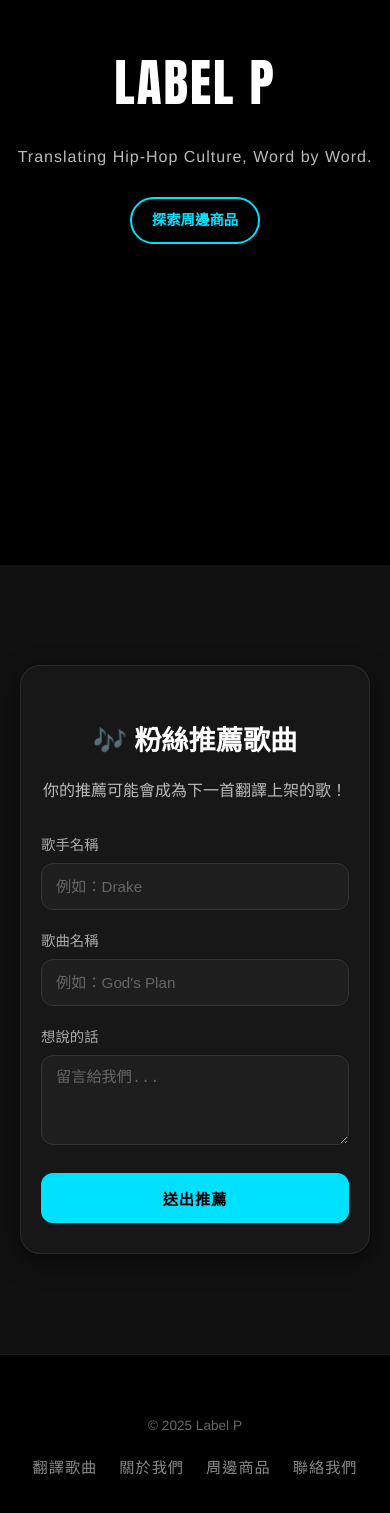
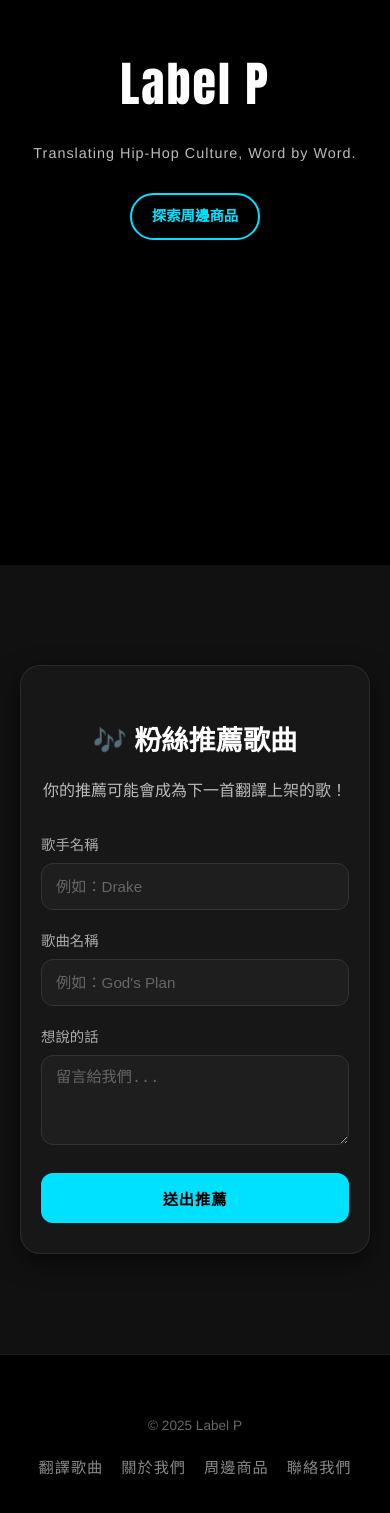
Before and after one commit to lucas940911-oss/username.github.io, a plain HTML site: page index.html in a window 390 px wide. Shown: the part 279-1792 px from the top of the page. Drawn offline with Linux system fonts and the light colour scheme.

Commit message:
Update style.css

```diff
--- a/style.css
+++ b/style.css
@@ -19,7 +19,7 @@ body {
   margin:0;
   color:#fff;
   letter-spacing:2px;
-  text-transform:uppercase;
+  /* text-transform: uppercase; 🔥 移除，保留大小寫 */
 }
 .tagline {
   margin:24px 0 32px;
@@ -73,6 +73,7 @@ body {
   box-shadow: 0 8px 24px rgba(0,0,0,0.55);
   border: 1px solid rgba(255,255,255,0.08);
   text-align: center;
+  box-sizing: border-box; /* ✅ 防止跑版 */
 }
 .form-card h2 {
   margin-bottom: 12px;
@@ -109,7 +110,7 @@ body {
   font-size:1rem;
   line-height:1.4;
   transition:0.25s;
-  box-sizing:border-box; /* ✅ 不會跑版 */
+  box-sizing:border-box; /* ✅ 不會超出卡片 */
 }
 .input::placeholder, .textarea::placeholder { color:#666; }
 .input:focus, .textarea:focus {
@@ -156,8 +157,10 @@ textarea { resize: vertical; }
 .footer-links {
   display:flex;
   justify-content:center;
-  flex-wrap:wrap;
-  gap:22px;
+  flex-wrap:wrap; /* ✅ 小螢幕會換行 */
+  gap:18px;
+  max-width: 600px;
+  margin:0 auto;
 }
 .footer-links a {
   color:#888;
@@ -174,8 +177,12 @@ textarea { resize: vertical; }
 
 /* 響應式 */
 @media (max-width: 600px) {
-  .logo { font-size:3.2rem; }
-  .tagline { font-size:1rem; margin:20px 0 28px; }
+  .logo { font-size:3rem; }
+  .tagline {
+    font-size:0.9rem;  /* ✅ 手機版自動縮小，塞進一行 */
+    margin:20px 0 28px;
+    white-space: nowrap;
+  }
   .form-card { padding:30px 20px; }
   .btn-hero { font-size:0.9rem; padding:10px 20px; }
   .btn-submit { font-size:0.95rem; padding:14px; }
```
